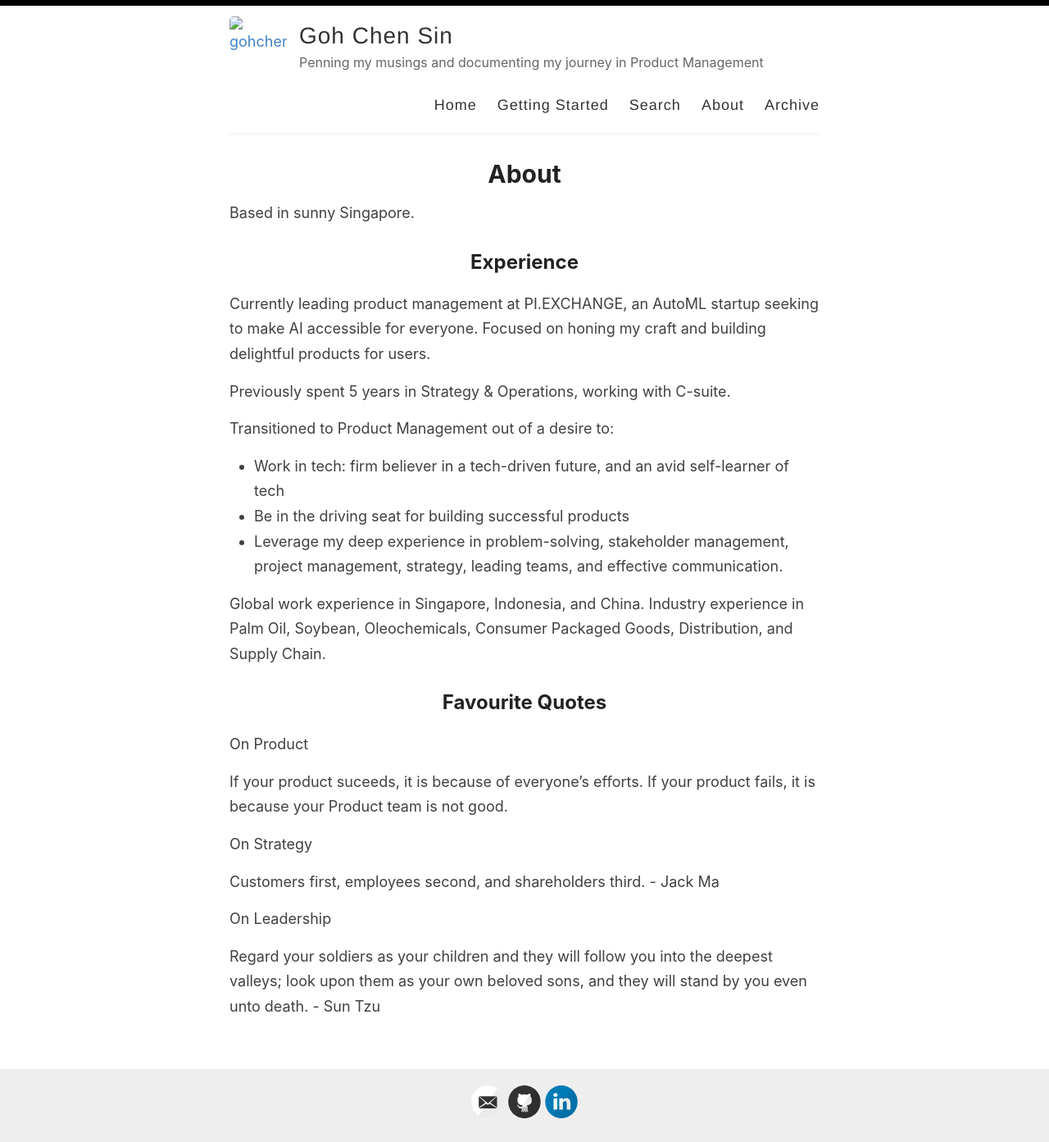
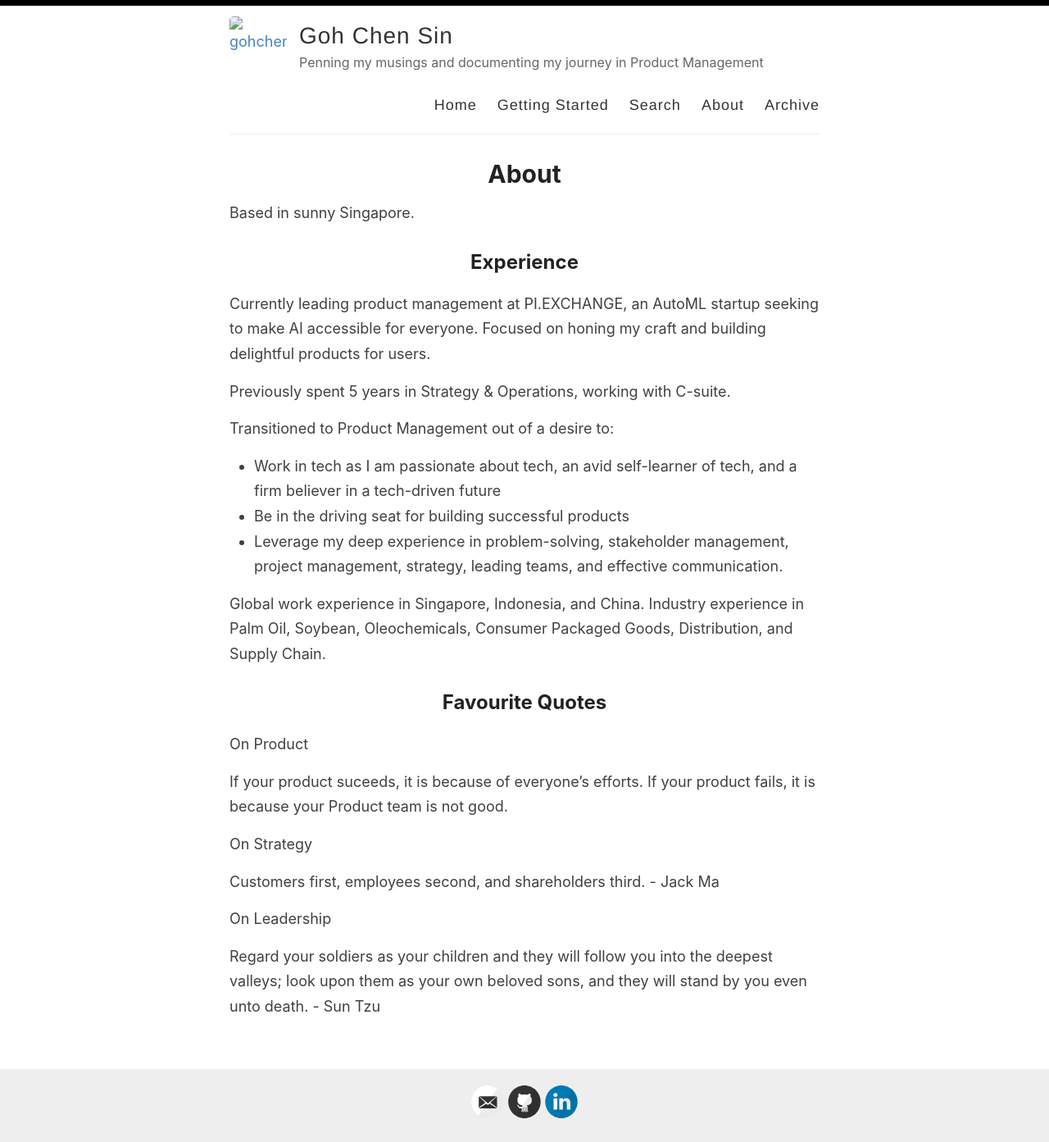
Before and after one commit to GohChenSin/gohchensin.github.io, a Jekyll site: the page built from _pages/about.md, in a window 1280 px wide. Shown: the whole page at 82% size. Built offline with Jekyll 4.4.1, drawn with Linux system fonts in a browser that asks for light colours.

Commit message:
Updated About page

```diff
--- a/_pages/about.md
+++ b/_pages/about.md
@@ -14,7 +14,7 @@ Focused on honing my craft and building delightful products for users.
 Previously spent 5 years in Strategy & Operations, working with C-suite.
 
 Transitioned to Product Management out of a desire to:
-- Work in tech: firm believer in a tech-driven future, and an avid self-learner of tech
+- Work in tech as I am passionate about tech, an avid self-learner of tech, and a firm believer in a tech-driven future
 - Be in the driving seat for building successful products
 - Leverage my deep experience in problem-solving, stakeholder management, project management, strategy, leading teams, and effective communication.
 
@@ -24,10 +24,13 @@ Industry experience in Palm Oil, Soybean, Oleochemicals, Consumer Packaged Goods
 ## Favourite Quotes
 
 On Product
+
 > If your product suceeds, it is because of everyone's efforts. If your product fails, it is because your Product team is not good.
 
 On Strategy
+
 > Customers first, employees second, and shareholders third. - Jack Ma
 
 On Leadership
+
 > Regard your soldiers as your children and they will follow you into the deepest valleys; look upon them as your own beloved sons, and they will stand by you even unto death. - Sun Tzu
```
